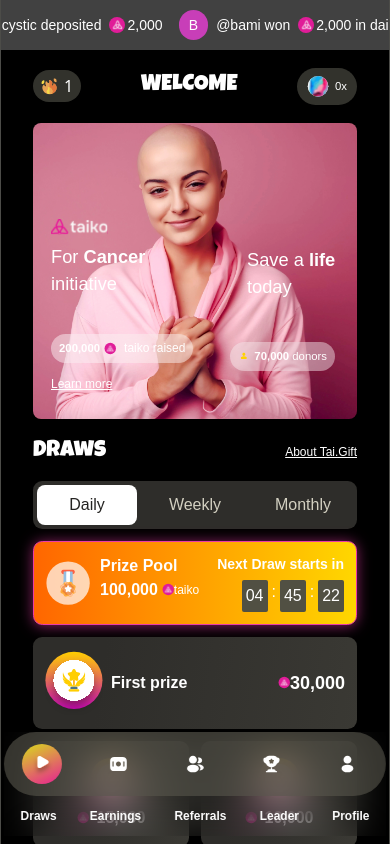
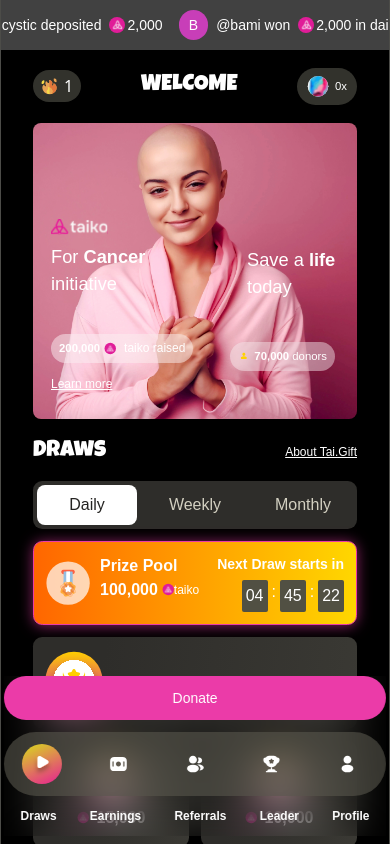
Before and after one commit to tai-gift/frontend, a Next.js app: page / in a window 390 px wide. Shown: the top 844 px of the page. Built offline with nearby package versions, Linux system fonts and the light colour scheme; a web font is replaced by a local one.

Commit message:
done working on updates on button

```diff
--- a/src/app/page.tsx
+++ b/src/app/page.tsx
@@ -139,7 +139,7 @@
           <DrawsRanking />
         </div>
       </section>
-      <DonateButton />
+      <DonateButton className="absolute bottom-[160px] left-1/2 z-10 hidden w-[95%] -translate-x-1/2 transform lg:block" />
     </section>
   );
 }
--- a/src/components/MobileNav.tsx
+++ b/src/components/MobileNav.tsx
@@ -3,18 +3,20 @@
 import Image from "next/image";
 import Link from "next/link";
 import { usePathname } from "next/navigation";
+import DonateButton from "./ui/DonateButton";
 
 const MobileNav = () => {
   const pathname = usePathname();
 
   return (
-    <nav className="backdrop-blur-20 fixed bottom-2 left-1/2 z-10 flex w-[98%] pb-3 -translate-x-1/2 transform flex-col items-start justify-start space-y-3 lg:hidden">
+    <nav className="fixed bottom-2 left-1/2 z-10 flex w-[98%] -translate-x-1/2 transform flex-col items-start justify-start space-y-3 pb-3 backdrop-blur-20 lg:hidden">
+      <DonateButton className="w-full" />
       <div className="flex min-h-14 w-full items-center justify-around rounded-full bg-FuscousGrey-100/60 py-3">
         {navLinks.map((link, index) => (
           <Link
             href={link.url}
             key={index}
-            className={`group-hover:bg-activeBgLinear flex h-10 w-10 items-center justify-center rounded-full ${link.url === pathname ? "bg-activeBgLinear" : ""}`}
+            className={`flex h-10 w-10 items-center justify-center rounded-full group-hover:bg-activeBgLinear ${link.url === pathname ? "bg-activeBgLinear" : ""}`}
           >
             <Image src={link.icon} alt="mobile sidebar icon" />
           </Link>
--- a/src/components/right-side-bar.tsx
+++ b/src/components/right-side-bar.tsx
@@ -13,7 +13,7 @@
           </p>
 
           <Link
-            href="/learnmore"
+            href="/about"
             className="text-xs font-medium underline underline-offset-1"
           >
             Learn more
--- a/src/components/ui/DonateButton.tsx
+++ b/src/components/ui/DonateButton.tsx
@@ -6,7 +6,11 @@
 import SlotModal from "./modals/SlotModal";
 import SuccessModal from "./modals/SuccessModal";
 
-const DonateButton: React.FC = () => {
+interface DonateButtonProp {
+  className: string;
+}
+
+const DonateButton: React.FC<DonateButtonProp> = ({ className }) => {
   const { user, isWalletConnected } = useDonation();
   const router = useRouter();
   const [showDonate, setShowDonate] = useState(false);
@@ -24,7 +28,7 @@
 
   return (
     <>
-      <div className="absolute bottom-[160px] left-1/2 z-10 w-[95%] -translate-x-1/2 transform">
+      <div className={`${className}`}>
         <button
           type="button"
           onClick={handleClick}
```
